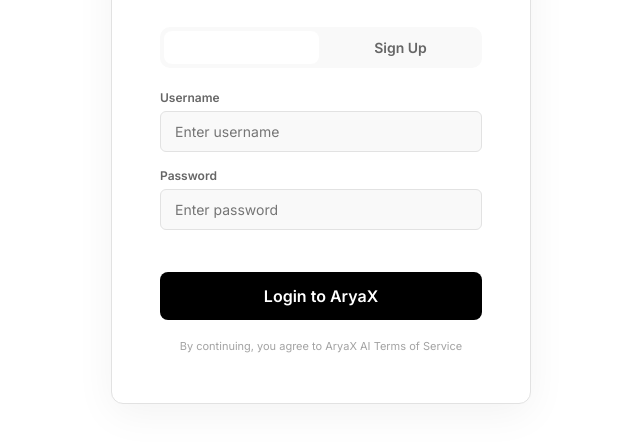
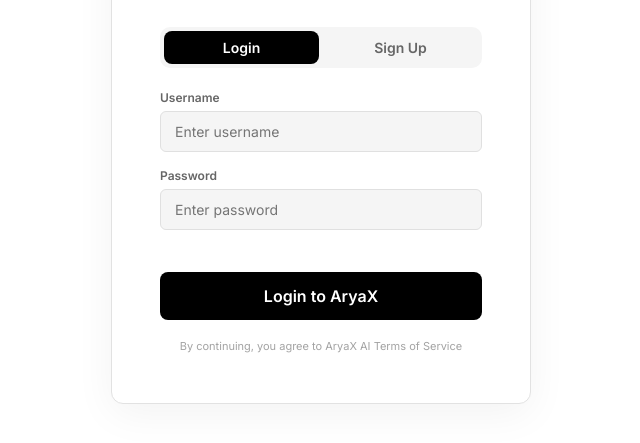
Before and after one commit to vvvansh0987-collab/aryax-ai, a website: page public/index.html in a window 1280 px wide. Shown: the part 317-760 px from the top of the page, without its empty margins (319-959 px from the left). Drawn offline with nearby package versions, Linux system fonts and the light colour scheme.

Commit message:
Fix invisible text in Auth Modal and improve B/W contrast

```diff
--- a/public/style.css
+++ b/public/style.css
@@ -5,16 +5,11 @@
   --card: #1a1a1a;
   --border: #333333;
   --primary: #ffffff;
-  --primary-light: #f0f0f0;
-  --accent: #ffffff;
-  --accent2: #ffffff;
+  --primary-text: #000000;
   --text: #ffffff;
   --text-muted: #999999;
   --user-bg: #222222;
   --bot-bg: rgba(20, 20, 20, 0.8);
-  --success: #ffffff;
-  --error: #ff4444;
-  --warning: #ffffff;
   --sidebar-w: 240px;
   --radius: 12px;
   --radius-sm: 6px;
@@ -22,9 +17,11 @@
 [data-theme="light"] {
   --bg: #ffffff;
   --surface: #ffffff;
-  --card: #f9f9f9;
-  --border: #e2e2e2;
-  --text: #111111;
+  --card: #f5f5f5;
+  --border: #e0e0e0;
+  --primary: #000000;
+  --primary-text: #ffffff;
+  --text: #000000;
   --text-muted: #666666;
   --user-bg: #f0f0f0;
   --bot-bg: #ffffff;
@@ -49,13 +46,13 @@ body{font-family:'Inter',system-ui,-apple-system,sans-serif;background:var(--bg)
 .auth-sub{font-size:14px;color:var(--text-muted);margin-bottom:30px}
 .auth-tabs{display:flex;gap:4px;background:var(--card);border-radius:10px;padding:4px;margin-bottom:20px}
 .auth-tab{flex:1;padding:8px;border:none;background:transparent;color:var(--text-muted);font-size:14px;font-weight:600;border-radius:8px;cursor:pointer;transition:all .2s;font-family:'Inter',sans-serif}
-.auth-tab.active{background:var(--primary);color:#fff}
+.auth-tab.active{background:var(--primary);color:var(--primary-text)}
 .auth-field{text-align:left;margin-bottom:14px}
 .auth-field label{font-size:12px;font-weight:600;color:var(--text-muted);margin-bottom:4px;display:block}
 .auth-field input{width:100%;padding:11px 14px;background:var(--card);border:1.5px solid var(--border);border-radius:var(--radius-sm);color:var(--text);font-size:14px;font-family:'Inter',sans-serif;outline:none;transition:border .2s}
 .auth-field input:focus{border-color:var(--primary)}
 .auth-error{color:var(--error);font-size:13px;margin-bottom:10px;min-height:18px}
-.auth-submit{width:100%;padding:14px;background:#000;color:#fff;border:none;border-radius:8px;font-size:16px;font-weight:600;cursor:pointer;transition:all .2s;font-family:inherit}
+.auth-submit{width:100%;padding:14px;background:var(--primary);color:var(--primary-text);border:none;border-radius:8px;font-size:16px;font-weight:600;cursor:pointer;transition:all .2s;font-family:inherit}
 .auth-submit:hover{background:#333}
 .auth-footer{font-size:11px;color:var(--text-muted);margin-top:18px;opacity:.6}
 
@@ -71,7 +68,7 @@ body{font-family:'Inter',system-ui,-apple-system,sans-serif;background:var(--bg)
 .logo-text{font-size:18px;font-weight:800;color:var(--text);letter-spacing:-0.5px}
 .icon-btn{background:none;border:none;color:var(--text-muted);cursor:pointer;font-size:14px;padding:4px 6px;border-radius:6px;transition:all .2s}
 .icon-btn:hover{background:var(--border);color:var(--text)}
-.new-chat-btn{margin:16px;padding:12px;background:#000;color:#fff;border:none;border-radius:8px;font-size:14px;font-weight:600;cursor:pointer;transition:all .2s;font-family:inherit}
+.new-chat-btn{margin:16px;padding:12px;background:var(--primary);color:var(--primary-text);border:none;border-radius:8px;font-size:14px;font-weight:600;cursor:pointer;transition:all .2s;font-family:inherit}
 .new-chat-btn:hover{background:#333}
 .section-label{padding:8px 14px 2px;font-size:10px;font-weight:700;color:var(--text-muted);letter-spacing:.1em}
 
```
